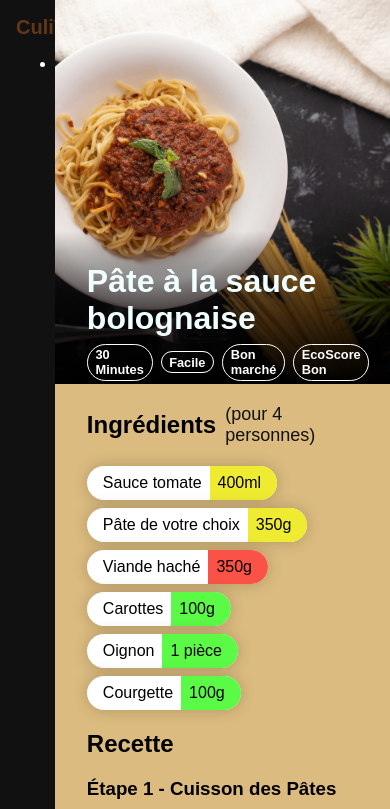
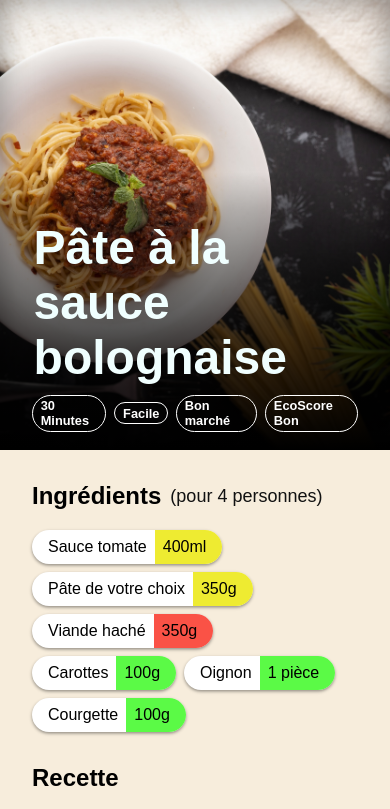
Before and after one commit to fusetim/PPII1, a website built with Parcel: page frontend/src/recipe.html in a window 390 px wide. Shown: the top 809 px of the page. Built offline with nearby package versions, Linux system fonts and the light colour scheme.

Commit message:
wip - responsiveness

```diff
--- a/frontend/src/_style.scss
+++ b/frontend/src/_style.scss
@@ -1,3 +1,3 @@
 :root {
-    --var--color-background: rgb(219, 187, 127);
+    --var--color-background: oklch(90% 0.05 80.47);
 }
--- a/frontend/src/recipe.html
+++ b/frontend/src/recipe.html
@@ -15,10 +15,12 @@
             </div>
         </nav>
         <main>
+            <div class="column">
                 <div class="header">
                     <div class="title">
                         <h1>Pâte à la sauce bolognaise</h1>
-                    <p class="specs"><span>30 Minutes</span> <span>Facile</span> <span>Bon marché</span> <span>EcoScore
+                        <p class="specs"><span>30 Minutes</span> <span>Facile</span> <span>Bon marché</span>
+                            <span>EcoScore
                                 Bon</span></p>
                     </div>
                 </div>
@@ -60,8 +62,8 @@
                         herbes fraîches si vous le souhaitez.</p>
                     <p>Profitez de ce délicieux plat italien fait maison !</p>
                 </section>
+            </div>
         </main>
-        </div>
         <script type="module" src="./index.ts"></script>
 </body>
 
--- a/frontend/src/recipe.scss
+++ b/frontend/src/recipe.scss
@@ -19,6 +19,10 @@ html, body, .root {
 // The navbar is not expected to work there, it is just for testing
 // and experimentation purposes.
 nav {
+    @media (orientation: portrait) {
+        display: none;
+    }
+
     display: flex;
     flex-direction: column;
     align-items: stretch;
@@ -48,14 +52,35 @@ nav {
 }
 
 main {
+    display: flex;
+    justify-content: center;
+    width: 100%;
+
+    .column {
+        @media (min-width: 1200px) {
+            max-width: 1000px;
+            border-radius: 2em 2em;
+            overflow: hidden;
+            margin: 2em;
+            box-shadow: 0em 0.2em 0.4em rgba(0,0,0,0.4)
+        }
+        background-color: oklch(95% 0.025 80.47);
+    }
+
     .header {
         background-image: url("../assets/placeholders/la_pasta_from_unsplash.jpg");
         background-size: cover;
         background-position: center;
+
         min-height: 8em;
-        height: 24em;
+        height: 350px;
+        @media (orientation: portrait) {
+            height: 450px;
+        }
+
         position: relative;
         padding: 0;
+        box-shadow: inset 0em 0em 2em rgba($color: #000000, $alpha: 0.4);
     }
 
     .header .title {
@@ -65,15 +90,20 @@ main {
         color: azure;
         background: linear-gradient(rgba(0, 0, 0, 0.0), 40%, rgba(0, 0, 0, 1));
         width: 100%;
-        min-height: 8em;
+        min-height: 130px;
     }
 
     .header h1 {
         padding-top: 0.8em;
         margin: 0.2em 1em;
         user-select: all;
-        font-size: 2em;
         text-indent: 0px;
+        font-size: 32px;
+
+        @media (orientation: portrait) {
+            margin: 0.2em 0.7em;
+            font-size: 48px;
+        }
     }
 
     .header .specs {
@@ -83,6 +113,7 @@ main {
         justify-content: flex-start;
         margin: 0.2em 2em;
         gap: 0.5em;
+        padding-bottom: 15px;
     }
 
     .header .specs span {
@@ -107,7 +138,7 @@ main {
     }
 
     section {
-        margin: 1em 2em;
+        margin: 2em 2em;
 
         h2 {
             display: flex;
@@ -147,7 +178,7 @@ main {
         align-items: center;
         overflow: hidden;
 
-        box-shadow: 0em 0em 1em rgba(0, 0, 0, 0.2);
+        box-shadow: 0em 0.1em 0.2em rgba(0, 0, 0, 0.4);
 
         span {
             transition-property: color, background-color, border-color, text-decoration-color, fill, stroke;
```
Lines whose indentation alone changed are shown as unchanged.
